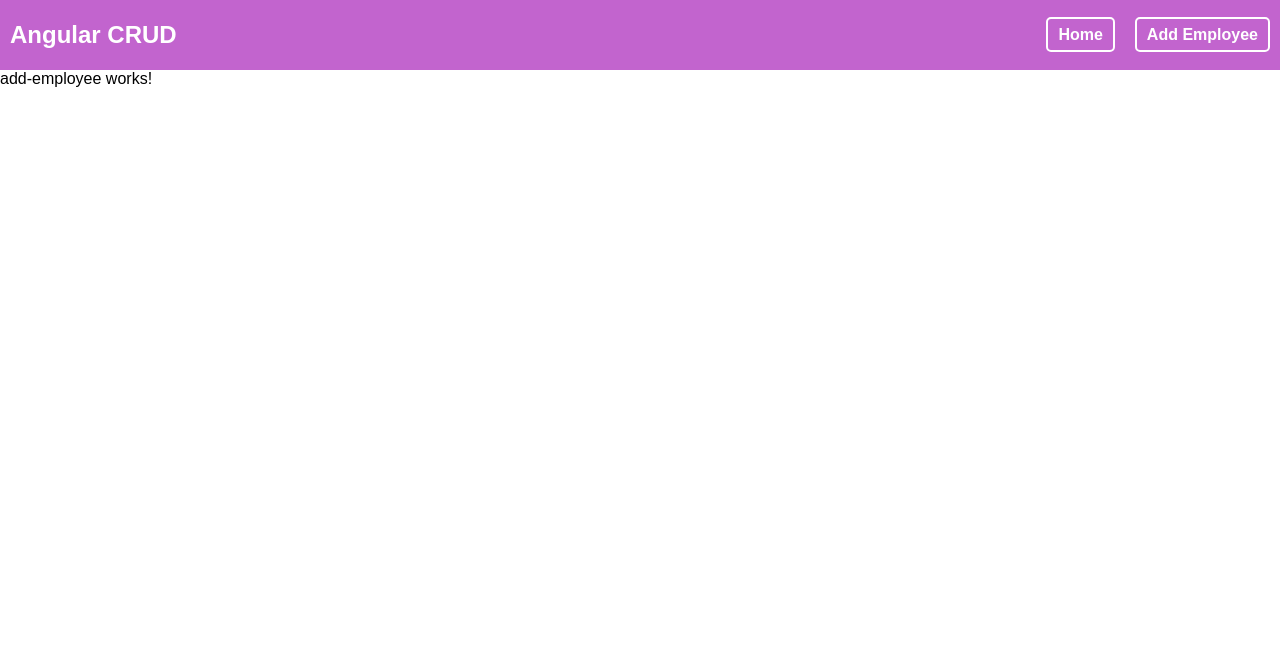
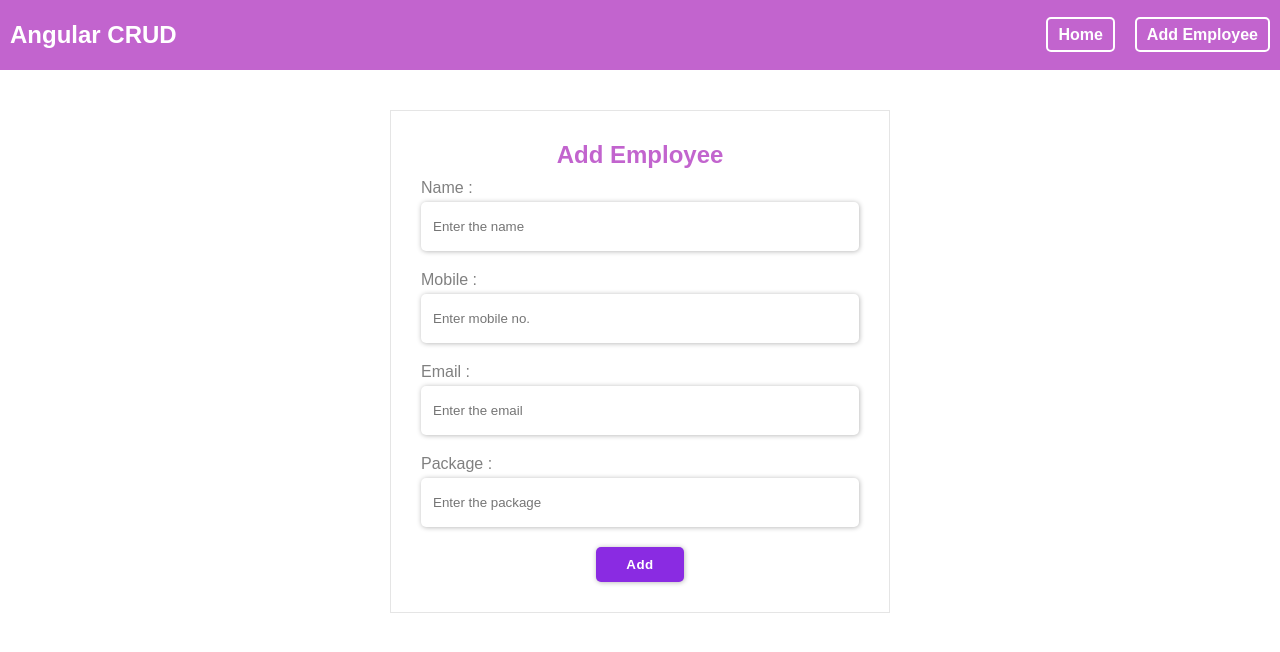
Before and after one commit to AnkushChavhan7596/Angular-crud, an Angular app in the folder Angular-crud/: page /add-employee in a window 1280 px wide. Shown: the top 652 px of the page. Built offline with nearby package versions, Linux system fonts and the light colour scheme.

Commit message:
added json server

```diff
--- /dev/null
+++ b/Angular-crud/db.json
@@ -0,0 +1,32 @@
+{
+    "employees": [
+        {
+            "id": 1,
+            "name": "Rushikesh Dudhe",
+            "mobile": "7028187615",
+            "email": "abc@example.com",
+            "package": 4
+        },
+        {
+            "id": 2,
+            "name": "Bhavesh Gugliya",
+            "mobile": "7028187615",
+            "email": "abc@example.com",
+            "package": 5
+        },
+        {
+            "id": 3,
+            "name": "Chandan Jadhao",
+            "mobile": "7028187615",
+            "email": "abc@example.com",
+            "package": 6
+        },
+        {
+            "id": 4,
+            "name": "Amit Bhagat",
+            "mobile": "7028187615",
+            "email": "abc@example.com",
+            "package": 5
+        }
+    ]
+}
--- a/Angular-crud/package.json
+++ b/Angular-crud/package.json
@@ -6,7 +6,8 @@
     "start": "ng serve",
     "build": "ng build",
     "watch": "ng build --watch --configuration development",
-    "test": "ng test"
+    "test": "ng test",
+    "server": "json-server --watch db.json --port 5000"
   },
   "private": true,
   "dependencies": {
@@ -18,6 +19,7 @@
     "@angular/platform-browser": "^16.2.0",
     "@angular/platform-browser-dynamic": "^16.2.0",
     "@angular/router": "^16.2.0",
+    "json-server": "^0.17.4",
     "rxjs": "~7.8.0",
     "tslib": "^2.3.0",
     "zone.js": "~0.13.0"
--- a/Angular-crud/src/app/pages/add-employee/add-employee.component.css
+++ b/Angular-crud/src/app/pages/add-employee/add-employee.component.css
@@ -0,0 +1,58 @@
+.add-employee-wrapper {
+    display: flex;
+    justify-content: center;
+    align-items: center;
+}
+
+.add-form {
+    width: 500px;
+    margin-top: 40px;
+    border: 1px solid rgba(128, 128, 128, 0.203);
+    padding: 30px;
+}
+
+.form-heading {
+    text-align: center;
+    color: rgb(194, 100, 206);
+    margin-bottom: 10px;
+}
+
+.input-field {
+    width: 100%;
+    margin-bottom: 20px;
+}
+
+.input-field input {
+   width: 100%;
+   margin-top: 5px;
+   padding : 15px 10px;
+   border : 2px solid transparent;
+   outline: none;
+   border-radius: 5px;
+   box-shadow: .5px .5px 5px 0px rgba(0, 0, 0, 0.293);
+}
+
+.input-field label {
+    color : gray;
+}
+
+.input-field input:focus {
+   border : 2px solid lightblue;
+}
+
+.submit-btn-wrapper {
+    display: flex;
+    justify-content: center;
+}
+
+.submit-btn-wrapper button {
+    padding : 10px 30px;
+    border: none;
+    box-shadow: .5px .5px 5px 0px rgba(0, 0, 0, 0.293);
+    font-weight: 600;
+    letter-spacing: .5px;
+    background-color: blueviolet;
+    color:white;
+    border-radius: 5px;
+    cursor: pointer;
+}
--- a/Angular-crud/src/app/pages/add-employee/add-employee.component.html
+++ b/Angular-crud/src/app/pages/add-employee/add-employee.component.html
@@ -1 +1,24 @@
-<p>add-employee works!</p>
+<div class="add-employee-wrapper">
+    <form class="add-form">
+        <h2 class="form-heading">Add Employee</h2>
+        <div class="input-field">
+            <label>Name : </label>
+            <input type="text" placeholder="Enter the name">
+        </div>
+        <div class="input-field">
+            <label>Mobile : </label>
+            <input type="text" placeholder="Enter mobile no.">
+        </div>
+        <div class="input-field">
+            <label>Email : </label>
+            <input type="email" placeholder="Enter the email">
+        </div>
+        <div class="input-field">
+            <label>Package : </label>
+            <input type="text" placeholder="Enter the package">
+        </div>
+        <div class="submit-btn-wrapper">
+            <button>Add</button>
+        </div>
+    </form>
+</div>
--- a/Angular-crud/src/app/pages/edit-employee/edit-employee.component.css
+++ b/Angular-crud/src/app/pages/edit-employee/edit-employee.component.css
@@ -0,0 +1,58 @@
+.add-employee-wrapper {
+    display: flex;
+    justify-content: center;
+    align-items: center;
+}
+
+.add-form {
+    width: 500px;
+    margin-top: 40px;
+    border: 1px solid rgba(128, 128, 128, 0.203);
+    padding: 30px;
+}
+
+.form-heading {
+    text-align: center;
+    color: rgb(194, 100, 206);
+    margin-bottom: 10px;
+}
+
+.input-field {
+    width: 100%;
+    margin-bottom: 20px;
+}
+
+.input-field input {
+   width: 100%;
+   margin-top: 5px;
+   padding : 15px 10px;
+   border : 2px solid transparent;
+   outline: none;
+   border-radius: 5px;
+   box-shadow: .5px .5px 5px 0px rgba(0, 0, 0, 0.293);
+}
+
+.input-field label {
+    color : gray;
+}
+
+.input-field input:focus {
+   border : 2px solid lightblue;
+}
+
+.submit-btn-wrapper {
+    display: flex;
+    justify-content: center;
+}
+
+.submit-btn-wrapper button {
+    padding : 10px 30px;
+    border: none;
+    box-shadow: .5px .5px 5px 0px rgba(0, 0, 0, 0.293);
+    font-weight: 600;
+    letter-spacing: .5px;
+    background-color: blueviolet;
+    color:white;
+    border-radius: 5px;
+    cursor: pointer;
+}
--- a/Angular-crud/src/app/pages/edit-employee/edit-employee.component.html
+++ b/Angular-crud/src/app/pages/edit-employee/edit-employee.component.html
@@ -1 +1,24 @@
-<p>edit-employee works!</p>
+<div class="add-employee-wrapper">
+    <form class="add-form">
+        <h2 class="form-heading">Edit Employee</h2>
+        <div class="input-field">
+            <label>Name : </label>
+            <input type="text" placeholder="Enter the name">
+        </div>
+        <div class="input-field">
+            <label>Mobile : </label>
+            <input type="text" placeholder="Enter mobile no.">
+        </div>
+        <div class="input-field">
+            <label>Email : </label>
+            <input type="email" placeholder="Enter the email">
+        </div>
+        <div class="input-field">
+            <label>Package : </label>
+            <input type="text" placeholder="Enter the package">
+        </div>
+        <div class="submit-btn-wrapper">
+            <button>Update</button>
+        </div>
+    </form>
+</div>
--- a/Angular-crud/src/app/pages/home/home.component.css
+++ b/Angular-crud/src/app/pages/home/home.component.css
@@ -39,3 +39,9 @@
 .warn {
     background-color: orangered;
 }
+
+@media screen and (max-width : 600px) {
+    .employees-wrapper table {
+        width: 60%;
+    }
+}
--- a/Angular-crud/src/app/pages/home/home.component.html
+++ b/Angular-crud/src/app/pages/home/home.component.html
@@ -17,7 +17,7 @@
                    <td>{{employee.name}}</td>
                    <td>{{employee.mobile}}</td>
                    <td>{{employee.email}}</td>
-                   <td>{{employee.package}}</td>
+                   <td>{{employee.package}} LPA</td>
 
                    <td>
                     <button class="action-btn primary" [routerLink]="'edit-employee/' + employee.id">Edit</button>
```
Also changed, not shown: Angular-crud/src/app/app.module.ts (+7 -3 lines), Angular-crud/src/app/services/employee.service.ts (added, +30 -0 lines), 2 other files (tests, documents, lock files or other folders).
